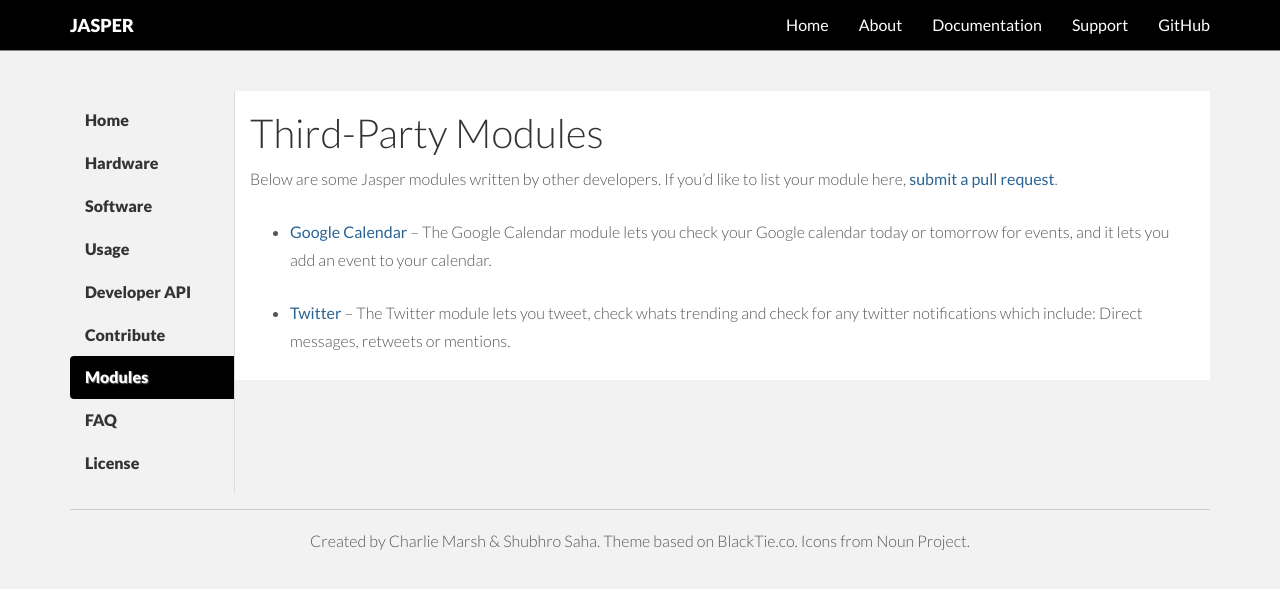
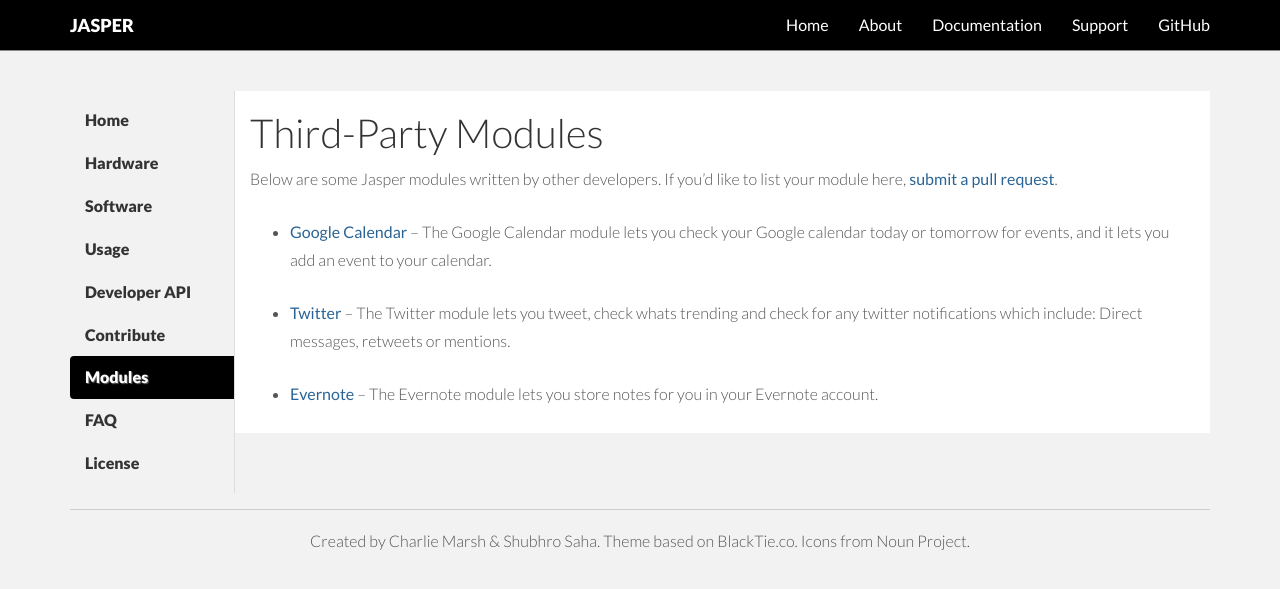
Before and after one commit to jasperproject/jasperproject.github.io, a Jekyll site: the page built from documentation/modules/index.md, in a window 1280 px wide. Shown: the top 589 px of the page. Built offline with Jekyll 4.4.1, drawn with Linux system fonts in a browser that asks for light colours; nearby versions of some CDN libraries.

Commit message:
New Module added
Hi,

I've build an Evernote module for Jasper. It lets you store spoken notes in your Evernote account :)

Kind regards,
Jason

```diff
--- a/documentation/modules/index.md
+++ b/documentation/modules/index.md
@@ -13,3 +13,5 @@
 for events, and it lets you add an event to your calendar.
 
 - [Twitter](https://github.com/marclave/Jasper-Twitter) -- The Twitter module lets you tweet, check whats trending and check for any twitter notifications which include: Direct messages, retweets or mentions.
+
+- [Evernote](https://github.com/JasonTwente/Jasper-Evernote) -- The Evernote module lets you store notes for you in your Evernote account.
```
